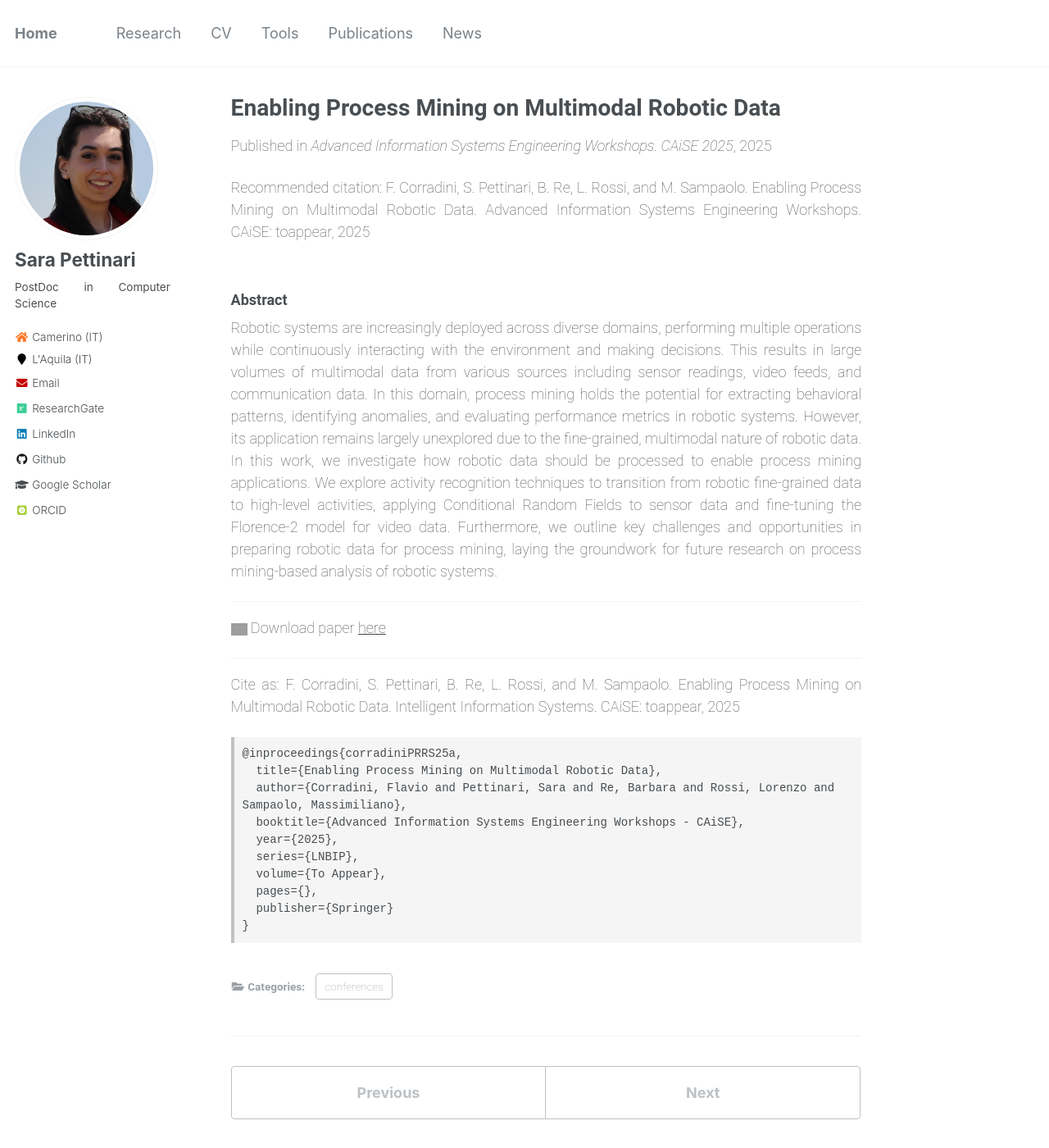
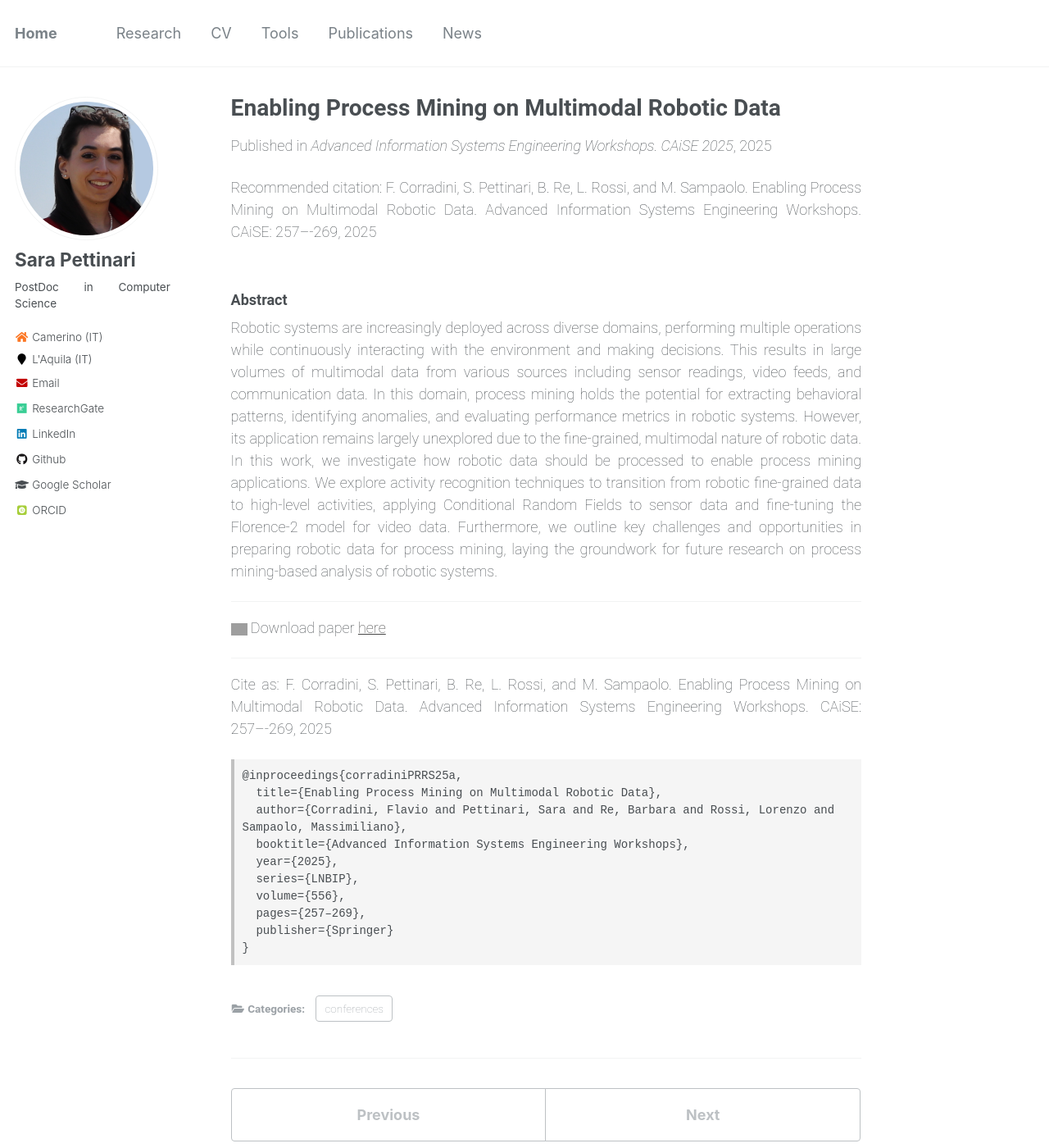
Before and after one commit to SaraPettinari/SaraPettinari.github.io, a Jekyll site: the page built from _publications/c-7.md, in a window 1280 px wide and 1400 px high. Shown: the whole window at 82% size. Built offline with Jekyll 4.4.1, drawn with Linux system fonts in a browser that asks for light colours; some web fonts are replaced; grey boxes are pictures that could not be loaded.

Commit message:
[update] info

```diff
--- a/_publications/c-7.md
+++ b/_publications/c-7.md
@@ -4,10 +4,10 @@ collection: publications
 permalink: /publication/c-7
 excerpt: ''
 category: conferences
-date: 2025-06-01
+date: 2025-06-14
 venue: 'Advanced Information Systems Engineering Workshops. CAiSE 2025'
 paperurl: ''
-citation: 'F. Corradini, S. Pettinari, B. Re, L. Rossi, and M. Sampaolo. Enabling Process Mining on Multimodal Robotic Data. Advanced Information Systems Engineering Workshops. CAiSE: toappear, 2025'
+citation: 'F. Corradini, S. Pettinari, B. Re, L. Rossi, and M. Sampaolo. Enabling Process Mining on Multimodal Robotic Data. Advanced Information Systems Engineering Workshops. CAiSE: 257–-269, 2025'
 authors: 'F. Corradini, S. Pettinari, B. Re, L. Rossi, and M. Sampaolo.'
 ---
 
@@ -19,22 +19,22 @@ process mining, laying the groundwork for future research on process mining-base
 
 ***
 
-<img src="https://raw.githubusercontent.com/FortAwesome/Font-Awesome/6.x/svgs/solid/download.svg" width="20" height="20"> Download paper [here](../assets/pdf/caise_ws_multimodal_robot.pdf){:target="_blank"}
+<img src="https://raw.githubusercontent.com/FortAwesome/Font-Awesome/6.x/svgs/solid/download.svg" width="20" height="20"> Download paper [here](https://link.springer.com/chapter/10.1007/978-3-031-94931-9_21)
 
 ***
 
-Cite as: F. Corradini, S. Pettinari, B. Re, L. Rossi, and M. Sampaolo. Enabling Process Mining on Multimodal Robotic Data. Intelligent Information Systems. CAiSE: toappear, 2025
+Cite as: F. Corradini, S. Pettinari, B. Re, L. Rossi, and M. Sampaolo. Enabling Process Mining on Multimodal Robotic Data. Advanced Information Systems Engineering Workshops. CAiSE: 257–-269, 2025
 
 
 <pre class='bibtex'>
 @inproceedings{corradiniPRRS25a,
   title={Enabling Process Mining on Multimodal Robotic Data},
   author={Corradini, Flavio and Pettinari, Sara and Re, Barbara and Rossi, Lorenzo and Sampaolo, Massimiliano},
-  booktitle={Advanced Information Systems Engineering Workshops - CAiSE},
+  booktitle={Advanced Information Systems Engineering Workshops},
   year={2025},
   series={LNBIP},
-  volume={To Appear},
-  pages={},
+  volume={556},
+  pages={257–269},
   publisher={Springer}
 }
 </pre>
```
Also changed, not shown: _publications/c-6.md (+6 -6 lines), _tools/soup.md (+2 -2 lines), Gemfile.lock (added), 1 other file.
